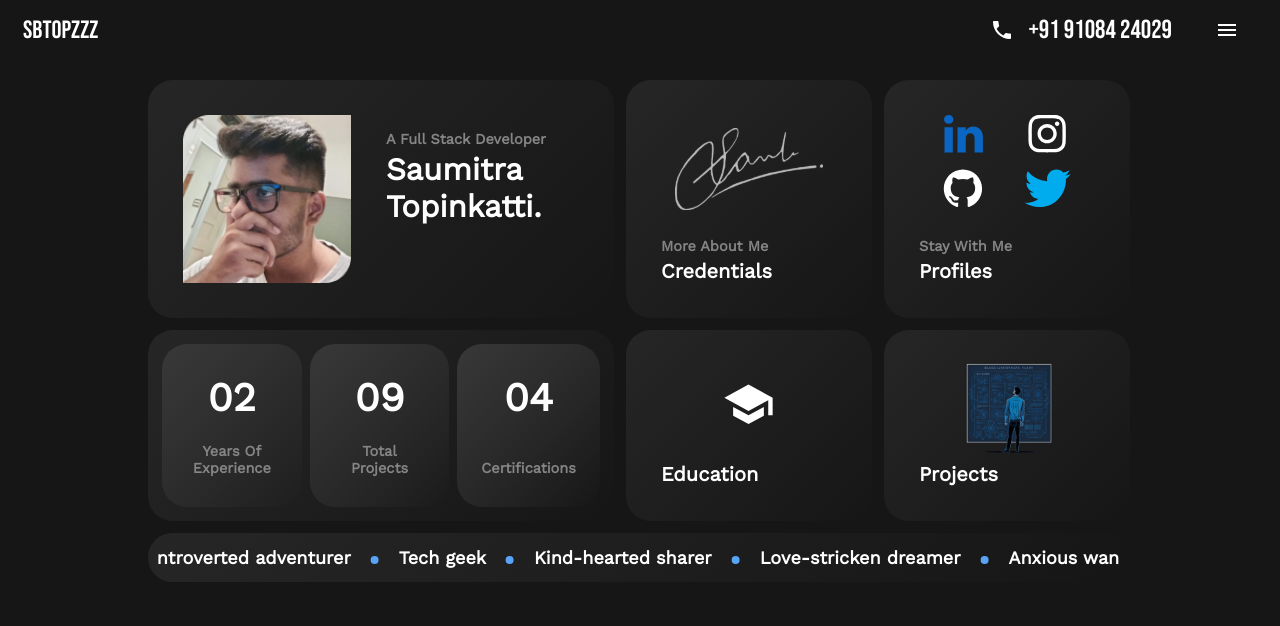
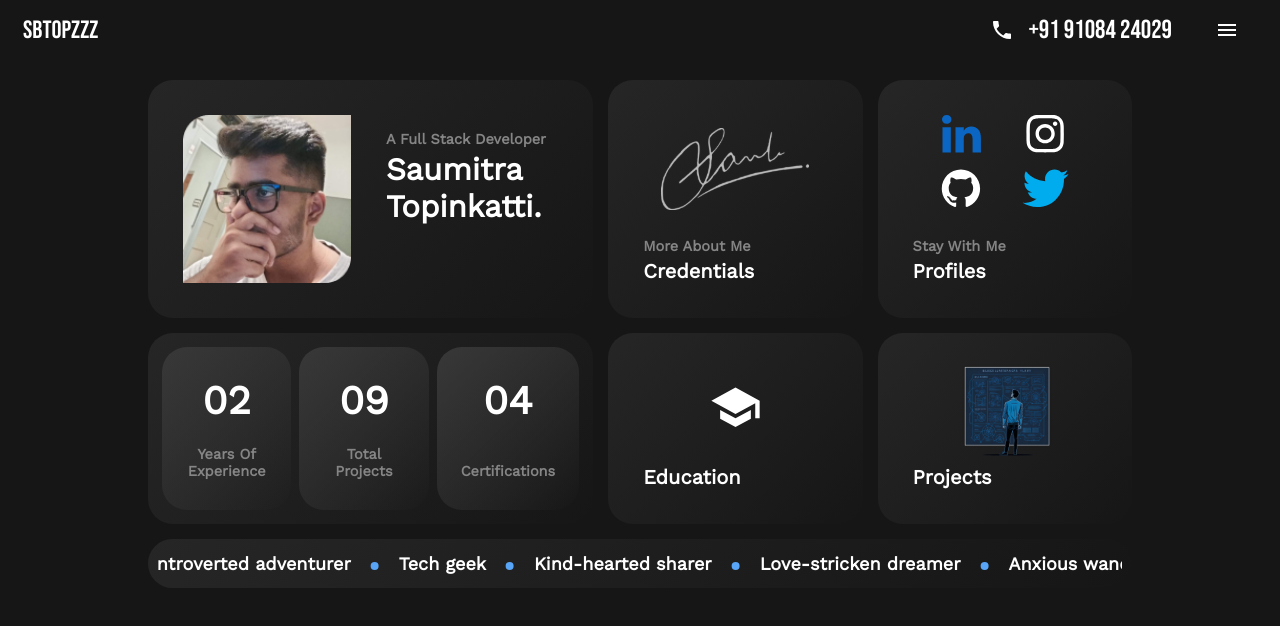
Before and after one commit to SBTopZZZ-LG/react-portfolio, a React (Create React App) app: page / in a window 1280 px wide. Shown: the top 626 px of the page. Built offline with nearby package versions, Linux system fonts and the light colour scheme.

Commit message:
refactor: increase gap and use `fr` units

```diff
--- a/src/Pages/HomePage.jsx
+++ b/src/Pages/HomePage.jsx
@@ -18,10 +18,10 @@ const HomePage = () => {
 			<div style={{ width: "984px" }}>
 				<div style={{
 					display: "grid",
-					gridTemplateColumns: "47.35% 25% 25%",
-					gridTemplateRows: "238px 191px 60px",
-					columnGap: "12px",
-					rowGap: "12px",
+					gridTemplateColumns: "1.75fr 1fr 1fr",
+					gridTemplateRows: "238px 191px 1fr",
+					columnGap: "15px",
+					rowGap: "15px",
 				}}>
 					<IdentityCard key="identity-card" />
 					<AboutMeCard key="about-me-card" />
```
